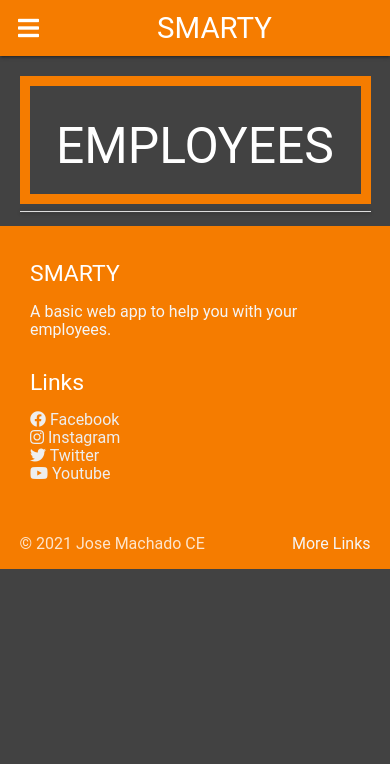
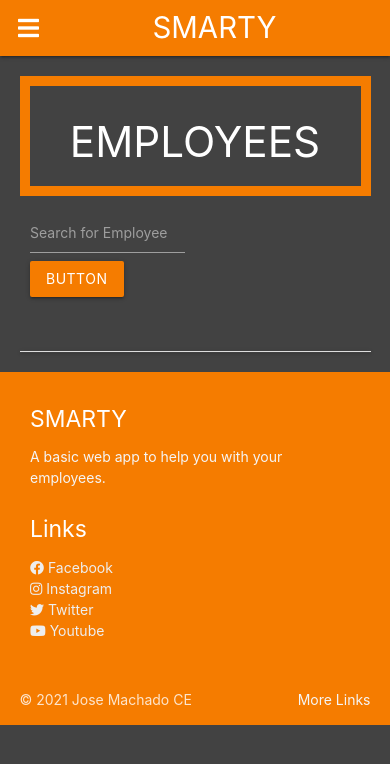
Before and after one commit to Code-Institute-Submissions/JoseMachado-CE-Smarty, a Flask app: page /get_employees in a window 390 px wide. Shown: the top 764 px of the page. Run offline with Flask 2, Linux system fonts and the light colour scheme; data that the repository does not hold is empty; some libraries are stand-ins or nearby versions.

Commit message:
Updated the find employees page adding a search field to it

```diff
--- a/app.py
+++ b/app.py
@@ -89,7 +89,6 @@ def profile(username):
     return redirect(url_for('login'))
 
 
-
 @app.route('/logout')
 def logout():
     flash('You have logged out', 'logout-flash')
@@ -160,6 +159,13 @@ def get_departments():
 
 @app.route("/add_departments", methods=["GET", "POST"])
 def add_departments():
+    if request.method == 'POST':
+        management = {
+            "management_department": request.form.get("management_department")
+        }
+        mongo.db.management.insert_one(management)
+        return redirect(url_for("get_employees"))
+
     return render_template("add_departments.html")
 
 
--- a/static/css/style.css
+++ b/static/css/style.css
@@ -9,6 +9,14 @@
 
 .logo-sidenav {
     letter-spacing: 2px;
+}
+
+#bg-home {
+    width: 100%;
+}
+
+.aboutsmarty {
+    text-transform: uppercase;
 }
 
 .btn-signup-login {
@@ -108,12 +116,6 @@ ul .right-align li {
     align-items: center;
 }
 
-body {
-    margin: 0;
-    color: #444;
-    background: #F0C27B;
-    font: 400 16px/18px Roboto, sans-serif;
-}
 
 *,
 :after,
@@ -248,7 +250,7 @@ body {
     position: relative;
     border: 4px solid #fff;
     box-shadow: 0 6px 20px 0 rgba(0, 0, 0, .19), 0 8px 17px 0 rgba(0, 0, 0, .2);
-    background: url('/static/images/img3.png') no-repeat center;
+
 }
 
 .accordion .about-me .photo .photo-overlay {
@@ -468,7 +470,7 @@ body {
     background: #f57c00;
     display: inline-block;
     text-transform: uppercase;
-    margin-bottom: 5px;
+    line-height: normal;
 }
 
 .accordion .invite .btn:hover {
@@ -482,4 +484,17 @@ body {
         width: 100%;
         margin-left: 0;
     }
+
+    #employee-title {
+        font-size: 5vh;
+    }
+    .aboutsmarty {
+        font-size: 5vh;
+    }
+
+    footer{
+        margin-top: 20px;
+    }
+
+
 }
--- a/templates/add_departments.html
+++ b/templates/add_departments.html
@@ -5,7 +5,7 @@
 
         <div id="personal" class="col s12">
             <div class="employee-main-title">
-                <h2 id="employee-title" class="center-align orange-text">Edit employee</h2>
+                <h2 id="employee-title" class="center-align orange-text offset-s4">Departments</h2>
             </div>
             <div class="row">
                 <form class="col s12" method="POST" action="{{ url_for('add_departments') }}">
@@ -13,12 +13,12 @@
                     <div class="row">
                         <div class="input-field col s12">
                             <i class="far fa-building prefix orange-text text-darken-2"></i>
-                            <select id="management_department" name="management_department" class="validate" required>
+                            <input id="management_department" name="management_department" class="validate" required>
                                 {% for department in management %}
                                 <option value="{{ department.management_department }}">
                                     {{- department.management_department -}}</option>
                                 {% endfor %}
-                            </select>
+                            </input>
                             <label for="management_department"></label>
                             <span class="helper-text">Department</span>
                         </div>
--- a/templates/employees.html
+++ b/templates/employees.html
@@ -3,6 +3,17 @@
 <div class="container">
     <div class="employee-main-title">
         <h2 id="employee-title" class="center-align white-text">Employees</h2>
+    </div>
+    <div class="row">
+        <form class="col s12">
+          <div class="row">
+            <div class="input-field col s6 left-align">
+              <input id="last_name" type="text" class="validate">
+              <label for="last_name">Search for Employee</label>
+              <button class="btn orange darken-2">BUTTON</button>
+            </div>
+          </div>
+        </form>
     </div>
 
     <ul class="collapsible ">
--- a/templates/profile.html
+++ b/templates/profile.html
@@ -7,7 +7,10 @@
       <div class="html about-me">
         <div class="photo">
           <div class="photo-overlay">
-            <span class="plus">+</span>
+            {% for employee in employees %}
+              <img src="{{ employee.management_media }}">
+              <span class="plus">+</span>
+            {% endfor %}
           </div>
         </div>
         <h4>@{{ username }}</h4>
```
Also changed, not shown: templates/home.html (+4 -4 lines).
